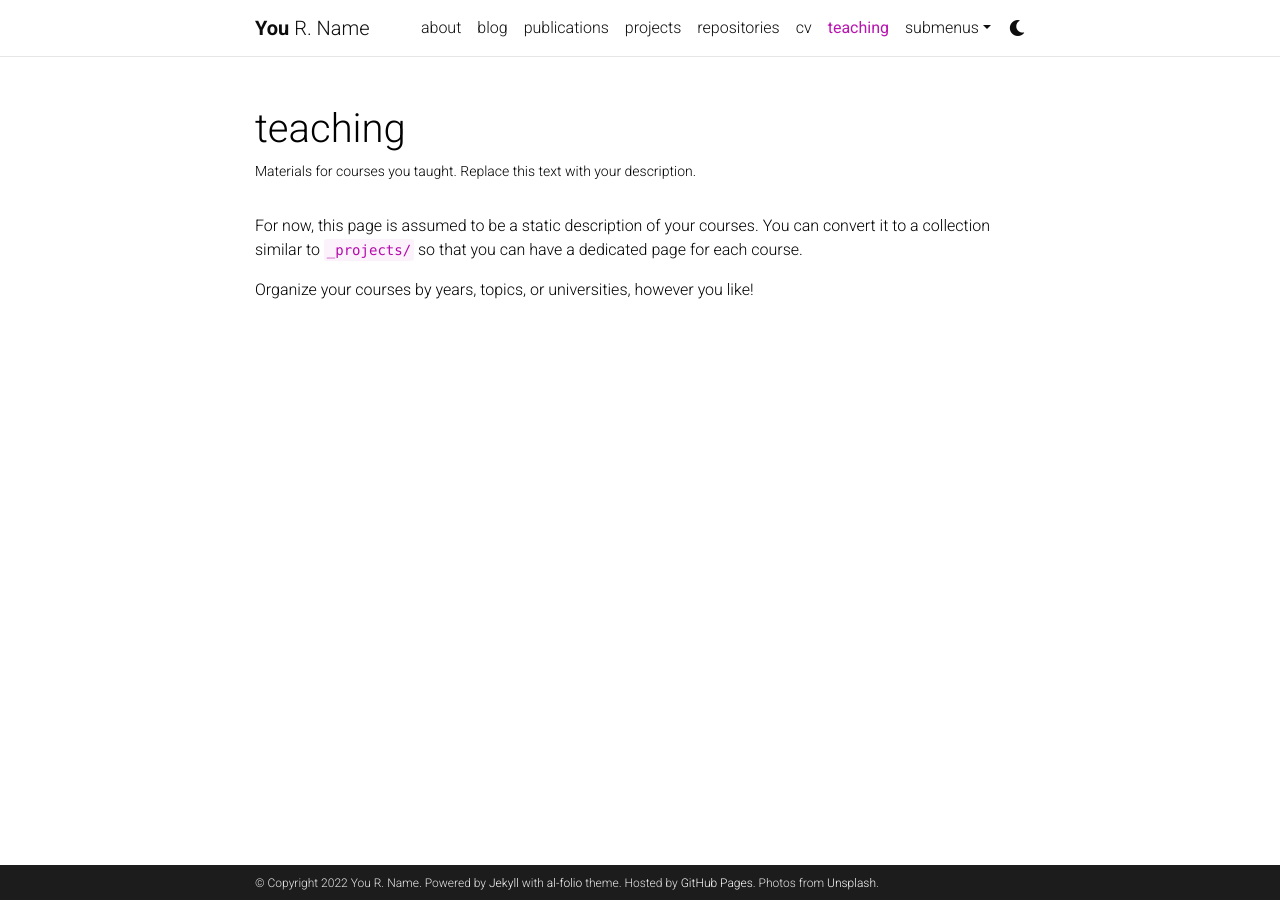
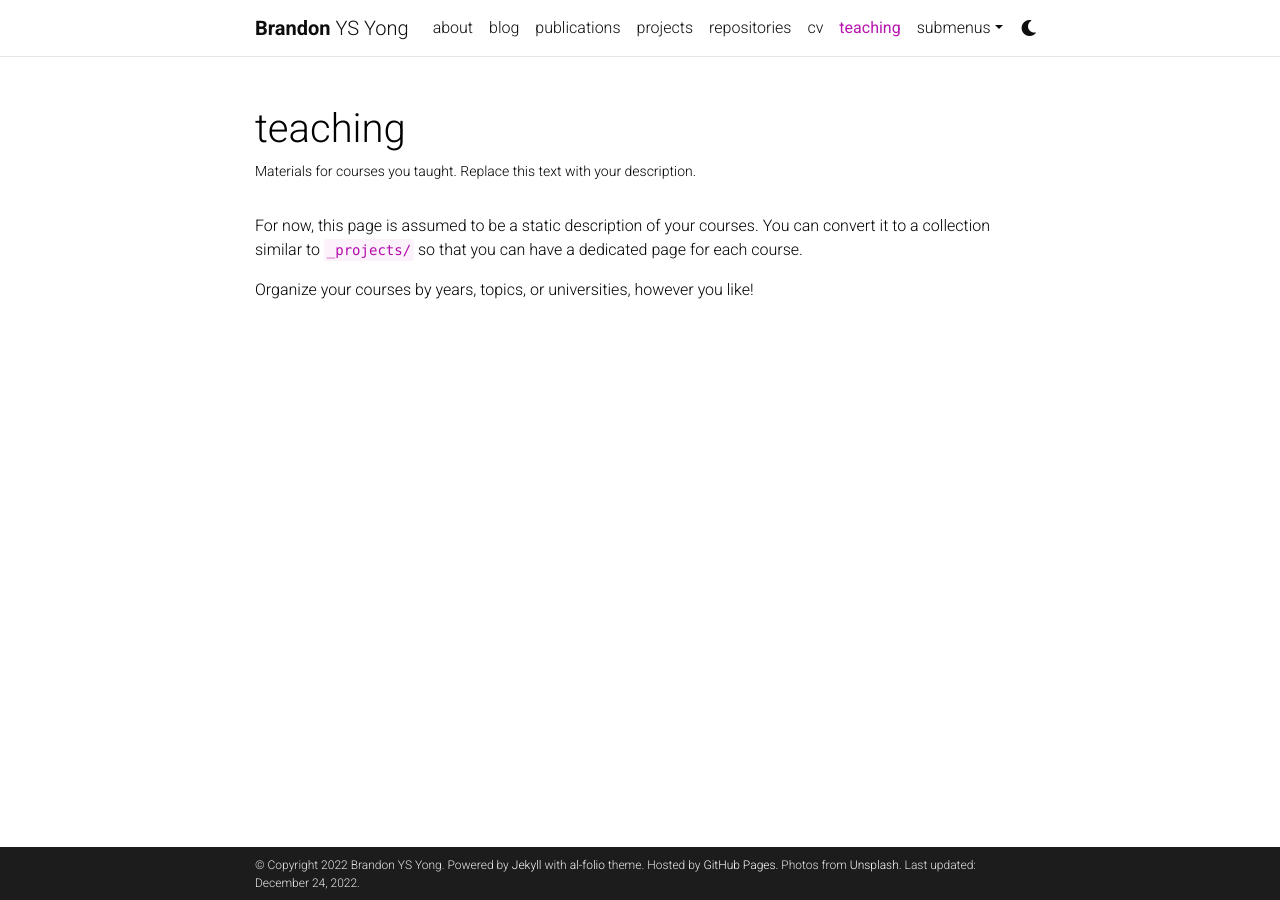
Before and after one commit to brandonyongys/brandonyongys.github.io, a Jekyll site: the page built from _pages/teaching.md, in a window 1280 px wide. Built offline with Jekyll 4.4.1, drawn with Linux system fonts in a browser that asks for light colours; comment, search, counter and statistics services are not loaded; a style sheet for code colours, icons or effects is not loaded.

Commit message:
Added some basic info in config file

```diff
--- a/_config.yml
+++ b/_config.yml
@@ -3,10 +3,10 @@
 # -----------------------------------------------------------------------------
 
 title: blank # the website title (if blank, full name will be used instead)
-first_name: You
-middle_name: R.
-last_name: Name
-email: you@example.com
+first_name: Brandon
+middle_name: YS
+last_name: Yong
+email: byongys@gmail.com
 description: > # the ">" symbol means to ignore newlines until "footer_text:"
   A simple, whitespace theme for academics. Based on [*folio](https://github.com/bogoli/-folio) design.
 footer_text: >
@@ -20,7 +20,7 @@ icon: ⚛️  # the emoji used as the favicon (alternatively, provide image name
 
 url: https://brandonyongys.github.io # the base hostname & protocol for your site
 baseurl: #/al-folio # the subpath of your site, e.g. /blog/
-last_updated: false # set to true if you want to display last updated in the footer
+last_updated: true # set to true if you want to display last updated in the footer
 impressum_path:  # set to path to include impressum link in the footer, use the same path as permalink in a page, helps to conform with EU GDPR
 
 # -----------------------------------------------------------------------------
@@ -41,7 +41,7 @@ repo_theme_dark: dark           # https://github.com/anuraghazra/github-readme-s
 # will use title and url fields
 # Take a look to https://github.com/jekyll/jekyll-feed for more customization
 
-rss_icon: true
+rss_icon: false
 
 # -----------------------------------------------------------------------------
 # Layout
@@ -67,11 +67,11 @@ og_image: # The site-wide (default for all links) Open Graph preview image
 # Social integration
 # -----------------------------------------------------------------------------
 
-github_username: # your GitHub user name
+github_username: brandonyongys # your GitHub user name
 gitlab_username: # your GitLab user name
 twitter_username: # your Twitter handle
 mastodon_username: # your mastodon instance+username in the format instance.tld/@username
-linkedin_username: # your LinkedIn user name
+linkedin_username: brandonyong # your LinkedIn user name
 telegram_username: # your Telegram user name
 scholar_userid: # your Google Scholar ID
 semanticscholar_id: # your Semantic Scholar ID
@@ -97,7 +97,8 @@ facebook_id: # your facebook id
 discord_id: # your discord id (18-digit unique numerical identifier)
 
 contact_note: >
-  You can even add a little note about which of these is the best way to reach you.
+  Best way to contact is via email at byongys@gmail.com
+# You can even add a little note about which of these is the best way to reach you.
 
 # -----------------------------------------------------------------------------
 # Analytics and search engine verification
```
